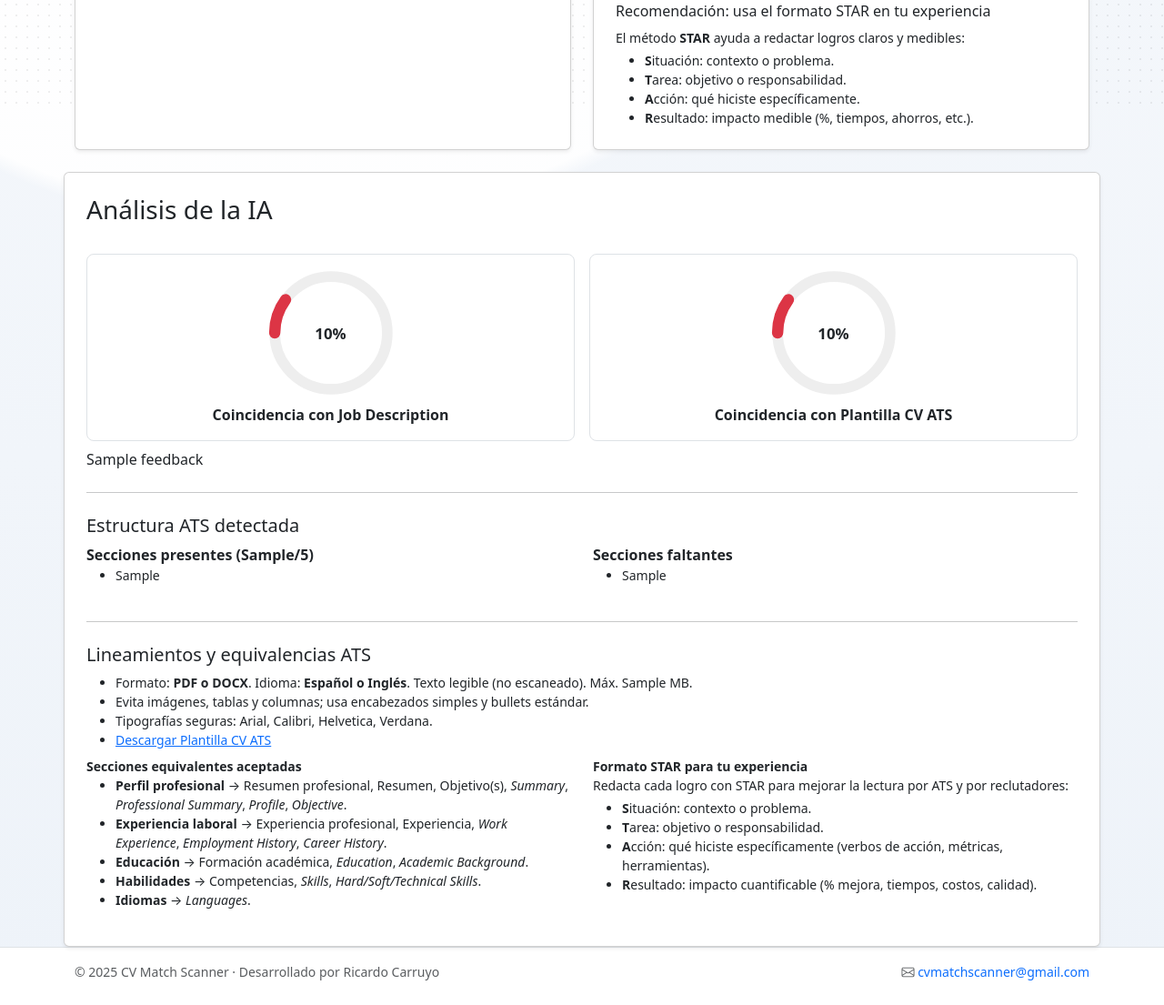
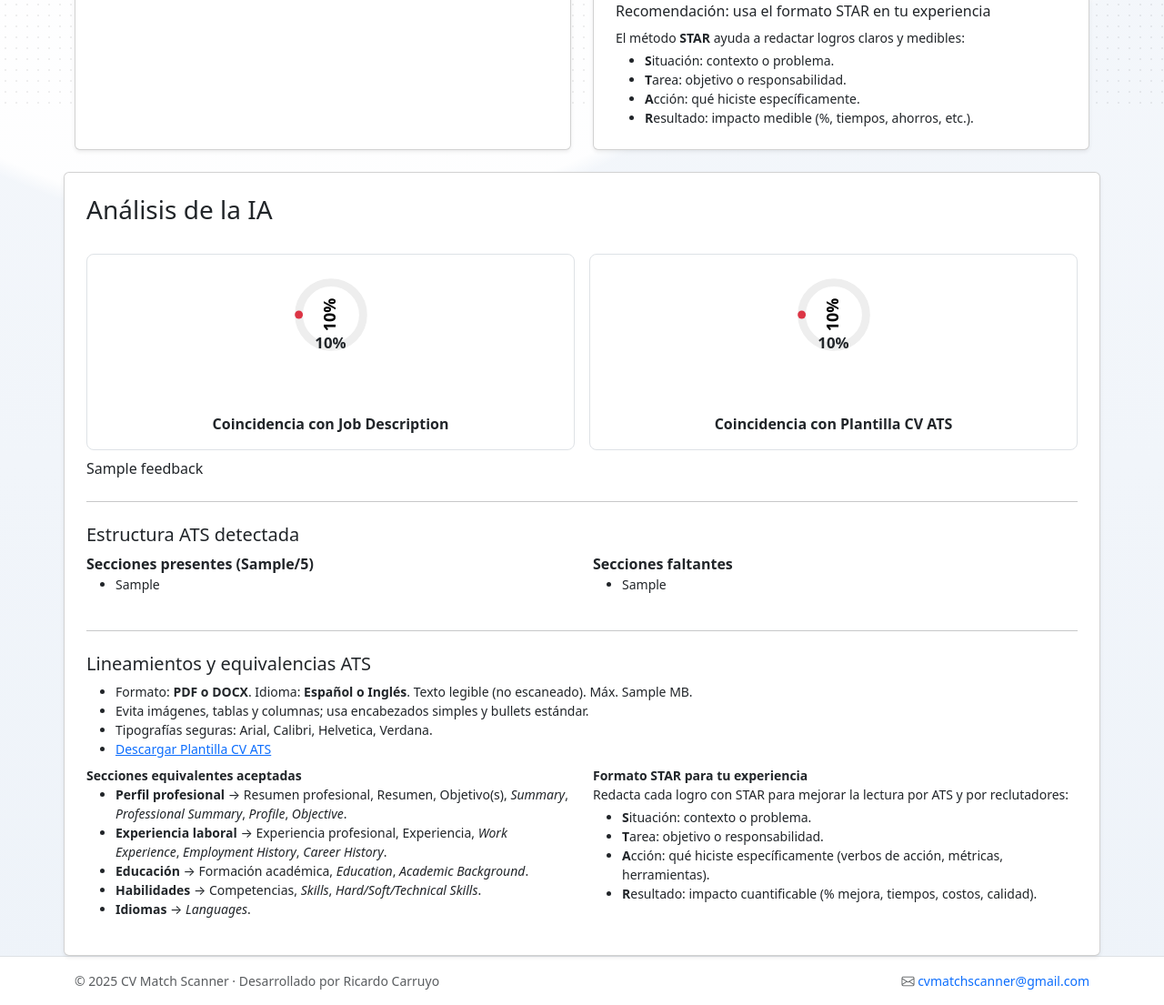
Before and after one commit to ricardocarruyo/cv-scanner, a Flask app: template app/templates/index.html in a window 1280 px wide. Shown: the part 685-1790 px from the top of the page at 91% size. Before the commit the page ends 1763 px from the top, so only its background shows below. Run offline with Flask 3, Linux system fonts and the light colour scheme; the template is opened without the code that fills it: most values are stand-ins (such as "Sample title", 1, 10 or a date in 2020).

Commit message:
Nuevo Donuts

```diff
--- a/app/templates/index.html
+++ b/app/templates/index.html
@@ -42,6 +42,33 @@
     white-space: pre-wrap;
     word-wrap: break-word;
   }
+
+  .circular-chart {
+    display: block;
+    margin: 10px auto;
+    max-width: 80px;
+    max-height: 80px;
+  }
+
+  .circle-bg {
+    fill: none;
+    stroke: #eee;
+  }
+
+  .circle {
+    fill: none;
+    stroke-width: 4;
+    stroke-linecap: round;
+    stroke: var(--donut-color, #28a745);
+    stroke-dasharray: var(--dash, 0), 100;
+    transition: stroke-dasharray 0.5s ease, stroke 0.5s ease;
+  }
+
+  .percentage {
+    font-size: 0.5em;
+    font-weight: bold;
+  }
+
 </style>
 {% endblock %}
 
@@ -191,17 +218,26 @@
       <div class="col-12 col-md-6">
         <div class="donut-wrap text-center p-3 border rounded-3">
           <div class="donut" data-score="{{ score_jd|default(0, true)|int }}">
-            <svg viewBox="0 0 36 36" class="donut-svg" aria-label="Coincidencia con Job Description">
-              <title>Coincidencia con Job Description: {{ score_jd|default(0, true)|int }}%</title>
-              <!-- fondo -->
-              <path class="donut-track"
+            <svg viewBox="0 0 36 36" class="circular-chart" style="transform: rotate(-90deg);">
+              <path class="circle-bg"
+                    stroke="#eee"
+                    stroke-width="4"
+                    fill="none"
                     d="M18 2.0845
                       a 15.9155 15.9155 0 0 1 0 31.831
                       a 15.9155 15.9155 0 0 1 0 -31.831"/>
-              <!-- progreso -->
-              <path class="donut-indicator"
+              <path class="circle"
+                    stroke="var(--donut-color, #28a745)"
+                    stroke-width="4"
+                    stroke-dasharray="0, 100"
+                    stroke-linecap="round"
+                    fill="none"
                     d="M18 2.0845
-                      a 15.9155 15.9155 0 0 1 0 31.831"/>
+                      a 15.9155 15.9155 0 0 1 0 31.831
+                      a 15.9155 15.9155 0 0 1 0 -31.831"/>
+              <text x="18" y="20.35" class="percentage" text-anchor="middle" font-size="6" fill="#000">
+                {{ score_jd }}%
+              </text>
             </svg>
             <div class="donut-label fw-bold">{{ score_jd|default(0, true)|int }}%</div>
           </div>
@@ -213,15 +249,26 @@
       <div class="col-12 col-md-6">
         <div class="donut-wrap text-center p-3 border rounded-3">
           <div class="donut" data-score="{{ score_ats|default(0, true)|int }}">
-            <svg viewBox="0 0 36 36" class="donut-svg" aria-label="Coincidencia con Plantilla CV ATS">
-              <title>Coincidencia con Plantilla CV ATS: {{ score_ats|default(0, true)|int }}%</title>
-              <path class="donut-track"
+            <svg viewBox="0 0 36 36" class="circular-chart" style="transform: rotate(-90deg);">
+              <path class="circle-bg"
+                    stroke="#eee"
+                    stroke-width="4"
+                    fill="none"
                     d="M18 2.0845
                       a 15.9155 15.9155 0 0 1 0 31.831
                       a 15.9155 15.9155 0 0 1 0 -31.831"/>
-              <path class="donut-indicator"
+              <path class="circle"
+                    stroke="var(--donut-color, #28a745)"
+                    stroke-width="4"
+                    stroke-dasharray="0, 100"
+                    stroke-linecap="round"
+                    fill="none"
                     d="M18 2.0845
-                      a 15.9155 15.9155 0 0 1 0 31.831"/>
+                      a 15.9155 15.9155 0 0 1 0 31.831
+                      a 15.9155 15.9155 0 0 1 0 -31.831"/>
+              <text x="18" y="20.35" class="percentage" text-anchor="middle" font-size="6" fill="#000">
+                {{ score_ats }}%
+              </text>
             </svg>
             <div class="donut-label fw-bold">{{ score_ats|default(0, true)|int }}%</div>
           </div>
@@ -322,53 +369,43 @@
   // ---------------------------
   // 1) DONUTS (animación + color)
   // ---------------------------
-  function easeOutCubic(t){ return 1 - Math.pow(1 - t, 3); }
+    function easeOutCubic(t) { return 1 - Math.pow(1 - t, 3); }
 
-  function setDonutColor(el, score){
+    function setDonutColor(el, score) {
       const color = (score >= 75) ? '#28a745' : (score >= 50 ? '#ffc107' : '#dc3545');
       el.style.setProperty('--donut-color', color);
     }
 
-  function animateDonut(el, target, duration){
-    const prefersReduced = window.matchMedia && window.matchMedia('(prefers-reduced-motion: reduce)').matches;
-    const to = Math.max(0, Math.min(100, parseInt(target || 0, 10)));
+    function animateDonut(el, target, duration) {
+      const prefersReduced = window.matchMedia('(prefers-reduced-motion: reduce)').matches;
+      const from = 0;
+      const to = Math.max(0, Math.min(100, target));
+
       if (prefersReduced || duration <= 0) {
-      el.style.setProperty('--dash', String(to));
+        el.style.setProperty('--dash', `${to}`);
         setDonutColor(el, to);
         return;
       }
+
       const start = performance.now();
-    el.style.setProperty('--dash', '0');
-    function tick(now){
+      function tick(now) {
         const t = Math.min(1, (now - start) / duration);
         const eased = easeOutCubic(t);
-      const val = 0 + (to - 0) * eased;
-      el.style.setProperty('--dash', String(val));
+        const val = from + (to - from) * eased;
+        el.style.setProperty('--dash', `${val}`);
+        setDonutColor(el, to);
         if (t < 1) requestAnimationFrame(tick);
-      else setDonutColor(el, to);
       }
+
+      el.style.setProperty('--dash', '0');
       requestAnimationFrame(tick);
     }
 
-  (function initDonuts(){
-    const donuts = document.querySelectorAll('.donut');
-    if (!donuts.length) return;
-
-    if (!('IntersectionObserver' in window)) {
-      donuts.forEach(d => animateDonut(d, d.getAttribute('data-score') || 0, 900));
-      return;
-    }
-    const io = new IntersectionObserver((entries) => {
-      entries.forEach(entry => {
-        if (!entry.isIntersecting) return;
-        const el = entry.target;
-        animateDonut(el, el.getAttribute('data-score') || 0, 900);
-        io.unobserve(el);
+    const donuts = document.querySelectorAll('.circular-chart');
+    donuts.forEach(d => {
+      const score = parseInt(d.getAttribute('data-score') || '0', 10);
+      animateDonut(d, score, 900);
     });
-    }, { threshold: 0.25 });
-
-    donuts.forEach(d => io.observe(d));
-  })();
 
 
   // -------------------------------------------
```
Lines whose indentation alone changed are shown as unchanged.
